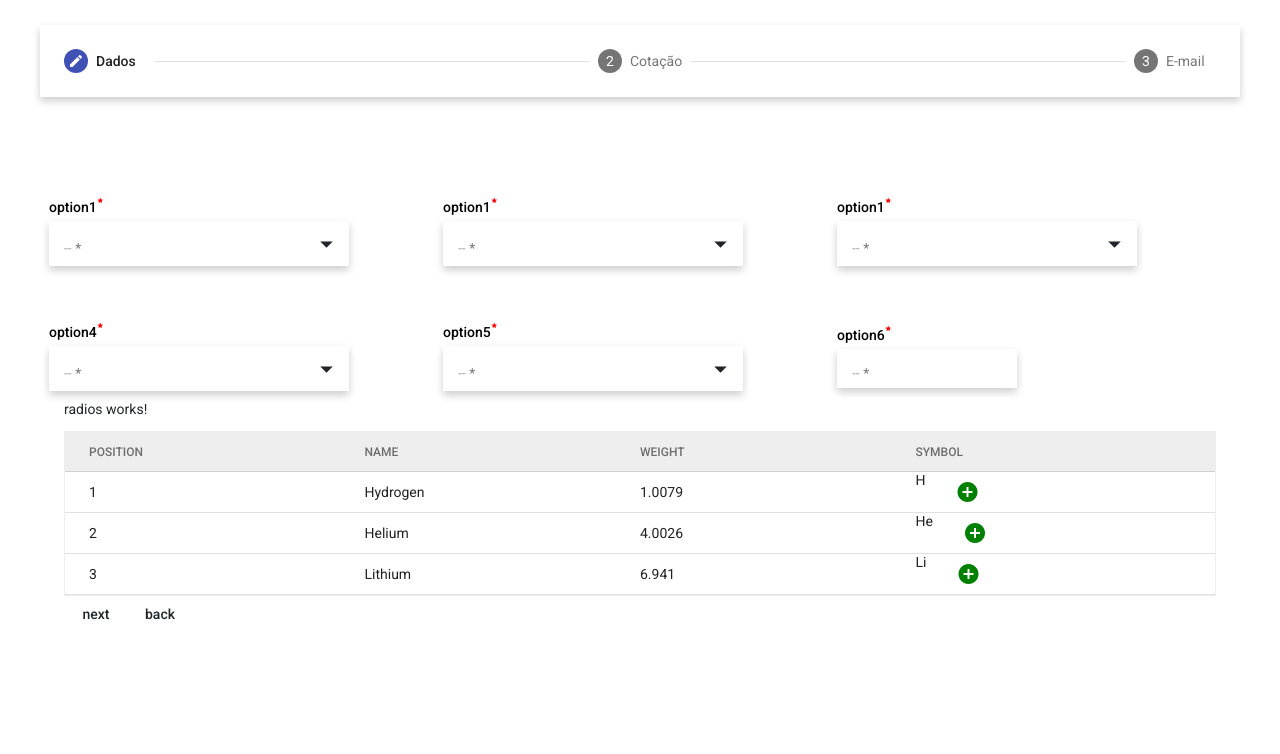
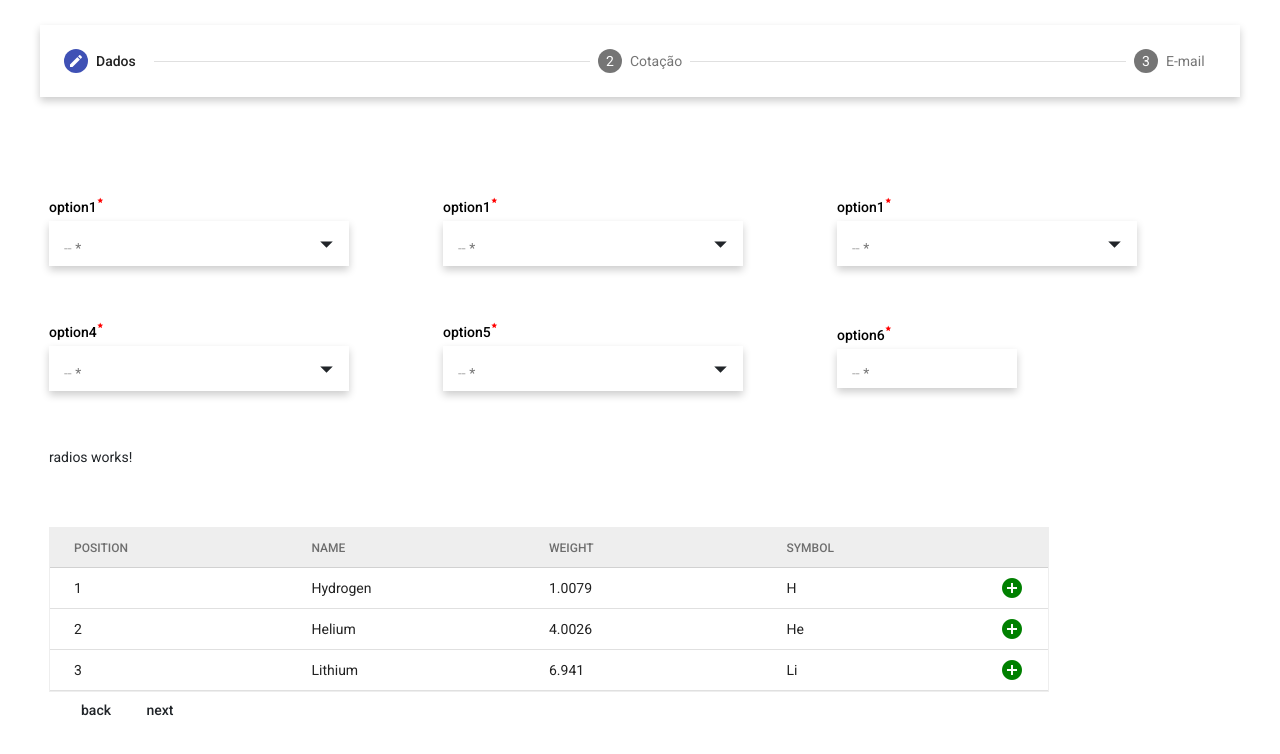
Before and after one commit to Marlon-Santos/FormStep-Frontend, an Angular app: page / in a window 1280 px wide. Shown: the top 754 px of the page. Built offline with nearby package versions, Linux system fonts and the light colour scheme.

Commit message:
code refactoring

```diff
--- a/src/app/salvados/dados/dados.component.html
+++ b/src/app/salvados/dados/dados.component.html
@@ -53,11 +53,22 @@
       ></app-input>
     </div>
   </div>
+  <div class="row justify-content-between align-items-center mt-5">
+    <div class="col-12 pl-0">
+      <app-radios></app-radios>
+    </div>
+  </div>
+  <div class="row justify-content-between align-items-center mt-5">
+    <div class="col-12 pl-0">
+      <app-upload
+        [dataSource]="dataSource"
+        [displayedColumns]="columns"
+      ></app-upload>
+    </div>
+  </div>
 </form>
 
-<app-radios></app-radios>
-<app-upload [dataSource]="dataSource" [displayedColumns]="columns"></app-upload>
 <div>
+  <button mat-button>back</button>
   <button mat-button (click)="next()">next</button>
-  <button mat-button>back</button>
 </div>
--- a/src/app/salvados/shared/input/input.component.html
+++ b/src/app/salvados/shared/input/input.component.html
@@ -9,7 +9,11 @@
   <ng-container *ngIf="inputType == 'number'; else elseTemplate">
     <label>
       <div class="label">{{ labelText }}<mat-icon>star</mat-icon></div>
-      <mat-form-field floatLabel="never" class="card-personality numberInput">
+      <mat-form-field
+        floatLabel="never"
+        class="card-personality numberInput"
+        #matFormField
+      >
         <input
           style="display: inline-block;"
           type="number"
@@ -17,8 +21,6 @@
           class="input"
           [formControlName]="controlName"
         />
-        <mat-error> {{ controlName }} is <strong>required</strong> </mat-error>
-
         <mat-placeholder #placeholder class="placeholder">--</mat-placeholder>
       </mat-form-field></label
     >
@@ -31,6 +33,7 @@
         class="card-personality"
         matAutocompleteOrigin
         #origin="matAutocompleteOrigin"
+        #matFormField
       >
         <input
           style="display: inline-block;"
@@ -40,14 +43,13 @@
           [matAutocomplete]="auto"
           [matAutocompleteConnectedTo]="origin"
         />
-        <mat-error> {{ controlName }} is <strong>required</strong> </mat-error>
         <mat-placeholder #placeholder class="placeholder">--</mat-placeholder>
         <button mat-icon-button style="font-size: 30px !important;" matSuffix>
           <mat-icon>arrow_drop_down</mat-icon>
         </button>
         <mat-autocomplete mat-autocomplete #auto="matAutocomplete">
           <mat-option
-            (focus)="focusAutoComplete()"
+            (focus)="focusAutoComplete(matFormField)"
             (focusout)="focusOutAutoComplete()"
             *ngFor="let option of autoCompleteDadosOptions | async"
             [value]="option"
--- a/src/app/salvados/shared/input/input.component.scss
+++ b/src/app/salvados/shared/input/input.component.scss
@@ -12,6 +12,10 @@
   }
   span {
     padding-left: 10px;
+  }
+  &.mat-form-field-invalid {
+    // border: 10px solid red !important;
+    border: 1px solid red;
   }
 }
 
--- a/src/app/salvados/shared/input/input.component.ts
+++ b/src/app/salvados/shared/input/input.component.ts
@@ -17,6 +17,7 @@ export const _filter = (opt: any[], value: string): string[] => {
 })
 export class InputComponent implements OnInit {
   @ViewChild('placeholder') autoComplete: ElementRef;
+  @ViewChild('matFormField') matFormField: ElementRef;
   @Input() formGroupInfo: FormGroup;
   @Input() autoCompleteDados: any[];
   @Input() controlName: string;
@@ -39,8 +40,9 @@ export class InputComponent implements OnInit {
       );
   }
 
-  focusAutoComplete() {
+  focusAutoComplete(mat) {
     this.autoComplete.nativeElement.style.color = 'transparent';
+    mat._elementRef.nativeElement.style.border = 'none';
   }
   focusOutAutoComplete() {
     this.autoComplete.nativeElement.style.color = '#aaa';
--- a/src/app/salvados/shared/upload/upload.component.html
+++ b/src/app/salvados/shared/upload/upload.component.html
@@ -3,12 +3,13 @@
     <mat-header-cell *matHeaderCellDef>
       {{ item.toUpperCase() }}
     </mat-header-cell>
-    <mat-cell *matCellDef="let element">
-      <div class="row justify-content-between align-content-center">
-        <div class="col">{{ element[item] }}</div>
-        <div *ngIf="item == 'symbol'" class="col">
-          <mat-icon class="addCircle">add_circle</mat-icon>
-        </div>
+    <mat-cell
+      *matCellDef="let element"
+      [class]="item == 'symbol' ? 'matCellAlign' : ''"
+    >
+      <div>{{ element[item] }}</div>
+      <div *ngIf="item == 'symbol'">
+        <mat-icon class="addCircle">add_circle</mat-icon>
       </div>
     </mat-cell>
   </ng-container>
--- a/src/app/salvados/shared/upload/upload.component.scss
+++ b/src/app/salvados/shared/upload/upload.component.scss
@@ -10,6 +10,7 @@ mat-header-cell ::ng-deep {
   line-height: 0 !important;
 }
 .mat-table {
+  width: 1000px;
   box-shadow: none;
   border: 1px solid #eee;
 }
@@ -20,3 +21,6 @@ mat-header-cell ::ng-deep {
 .addCircle {
   color: green;
 }
+.matCellAlign {
+  justify-content: space-between;
+}
```
